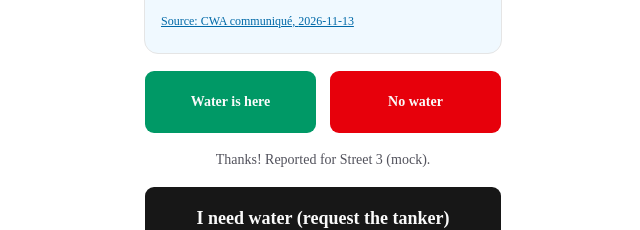
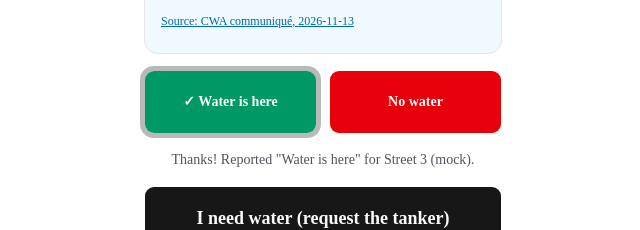
Before and after one commit to TusharDwarka/hackathon-mdx-2026, a Next.js app: page / in a window 1280 px wide. Both pictures are taken after a click on the button "Water is here". Shown: the part 324-554 px from the top of the page, without its empty margins (317-957 px from the left). Built offline with nearby package versions, Linux system fonts and the light colour scheme; no server answers.

Commit message:
home: report buttons insert into reports

```diff
--- a/app/page.tsx
+++ b/app/page.tsx
@@ -4,6 +4,7 @@ import Link from "next/link";
 import { useState, useSyncExternalStore } from "react";
 import { Button } from "@/components/ui/button";
 import { SurpriseCard } from "@/components/home/SurpriseCard";
+import { supabase } from "@/lib/supabase";
 import { MOCK_AREA, MOCK_HOURS_DRY, MOCK_RELIABILITY, MOCK_STREETS, MOCK_WINDOW } from "@/lib/mock";
 
 // Heat colour: hours since last water_on report
@@ -12,6 +13,10 @@ const heat = (h: number) => (h < 6 ? "bg-emerald-500" : h < 24 ? "bg-amber-400"
 const STREET_KEY = "kotdelo.street"; // localStorage: the resident's street id (read by /map too)
 const hhmm = (t: string) => t.slice(0, 5); // Postgres time comes back as "05:00:00"
 const noSubscribe = () => () => {};
+
+const REPORT_TYPES = ["water_on", "water_off"] as const; // reports.type in contracts/api.md
+type ReportType = (typeof REPORT_TYPES)[number];
+const REPORT_LABEL: Record<ReportType, string> = { water_on: "Water is here", water_off: "No water" };
 
 function Label({ text }: { text: string }) {
   return <span className="font-semibold">{text}</span>;
@@ -25,12 +30,21 @@ export default function Home() {
   const saved = mounted ? Number(localStorage.getItem(STREET_KEY)) : 0;
   const street = MOCK_STREETS.find((s) => s.id === (picked ?? saved)) ?? MOCK_STREETS[2];
   const today = mounted ? new Date().toLocaleDateString("en-GB", { weekday: "long", day: "numeric", month: "long", timeZone: "Indian/Mauritius" }) : "";
+  const [reported, setReported] = useState<ReportType | null>(null);
+  const [requested, setRequested] = useState(false);
   const pickStreet = (id: number) => {
     setPicked(id);
+    setReported(null);
     localStorage.setItem(STREET_KEY, String(id));
   };
-  const [reported, setReported] = useState(false);
-  const [requested, setRequested] = useState(false);
+  const report = async (type: ReportType) => {
+    if (type === reported) return; // same answer tapped twice: no duplicate row
+    setReported(type); // optimistic: the tap always answers
+    // op 2. ponytail: inline insert until P3 ships lib/queries.ts. A failed insert (no Supabase
+    // yet, mock street ids) is only logged so the demo never breaks; show an error if it must be real.
+    const { error } = await supabase.from("reports").insert({ street_id: street.id, type });
+    if (error) console.warn("report not saved:", error.message);
+  };
 
   return (
     <main className="mx-auto flex w-full max-w-[390px] flex-col gap-4 p-4">
@@ -60,14 +74,22 @@ export default function Home() {
       </section>
 
       <div className="grid grid-cols-2 gap-3">
-        <Button className="h-16 bg-emerald-600 hover:bg-emerald-700" onClick={() => setReported(true)}>
-          <Label text="Water is here" />
-        </Button>
-        <Button className="h-16 bg-red-600 hover:bg-red-700" onClick={() => setReported(true)}>
-          <Label text="No water" />
-        </Button>
+        {REPORT_TYPES.map((type) => (
+          <Button
+            key={type}
+            aria-pressed={reported === type}
+            className={`h-16 aria-pressed:ring-4 aria-pressed:ring-zinc-900/30 ${type === "water_on" ? "bg-emerald-600 hover:bg-emerald-700" : "bg-red-600 hover:bg-red-700"}`}
+            onClick={() => report(type)}
+          >
+            <Label text={(reported === type ? "✓ " : "") + REPORT_LABEL[type]} />
+          </Button>
+        ))}
       </div>
-      {reported && <p className="text-center text-sm text-zinc-600">Thanks! Reported for {street.name}.</p>}
+      {reported && (
+        <p role="status" className="text-center text-sm text-zinc-600">
+          Thanks! Reported &quot;{REPORT_LABEL[reported]}&quot; for {street.name}.
+        </p>
+      )}
 
       <Button className="h-16 text-lg" disabled={requested} onClick={() => setRequested(true)}>
         <Label text="I need water (request the tanker)" />
--- a/team/p2-frontend/HANDOFF.md
+++ b/team/p2-frontend/HANDOFF.md
@@ -1,17 +1,23 @@
 # HANDOFF (p2-frontend)
 
 ## Changed
-- Step 2 (app/page.tsx only): street picker now remembers the chosen street in `localStorage["kotdelo.street"]` (street id). Window card shows area, today's date (Mauritius time), start-end as HH:MM, and the source link opens in a new tab.
-- Still on `lib/mock.ts` (lib/queries.ts and the CSVs do not exist yet). The yellow MOCKUP banner stays until the swap.
+- Step 3 (app/page.tsx only): "Water is here" / "No water" buttons now insert into `reports` (op 2: `{street_id, type}`) with the anon Supabase client, inline in the page. The tapped button gets a tick and a ring, the line below says what was reported and for which street. Tapping the same answer twice does not insert twice. Changing street clears the message.
+- The insert is optimistic: if it fails (no Supabase project yet, mock street ids) the UI still says thanks and the error goes to the browser console as `report not saved: ...`. So today nothing is actually saved.
+- Step 2 (earlier): street picker remembers the street in `localStorage["kotdelo.street"]` (street id); window card shows area, today's date (Mauritius time), start-end, source link.
+- Still on `lib/mock.ts` for streets and the window. The yellow MOCKUP banner stays until the swap.
 
 ## Needs from others
-- P3: `lib/queries.ts` with (a) streets list incl. area name, (b) op 1 today's window for a street's area. Same shapes as the `Street` / `Window` types in lib/mock.ts so the swap is an import change. Return `null` when there is no window today.
+- P1: Supabase project + `.env.local` / Vercel env vars (task 1b). Until then every report insert fails silently.
+- P3: `lib/queries.ts` with (a) streets list incl. area name, (b) op 1 today's window for a street's area, same shapes as the `Street` / `Window` types in lib/mock.ts; return `null` when there is no window today. If you also ship an op 2 function, tell me and I swap the inline insert for it (one line).
 - P4: /map hard-codes `MY_STREET = MOCK_STREETS[2]`. Read `localStorage["kotdelo.street"]` (street id as a string) instead so "my street" matches what the resident picked on Home.
 
 ## Blocked
-- Real window + real streets: blocked on data/schedule.csv, data/streets.csv and lib/queries.ts.
+- Real streets + real window: blocked on data/schedule.csv, data/streets.csv and lib/queries.ts.
+- Reports really landing in the table: blocked on the Supabase project (1b) and real street ids.
 
 ## How to test
 - `npm run dev`, open http://localhost:3000 at 390px width.
 - Window card shows "Mock Village · <today's date>", "05:00 – 09:00", and a source link.
-- Pick another street, reload the page: the same street is still selected.
+- Tap "No water": the button shows a tick, the line reads `Thanks! Reported "No water" for Street 3 (mock).` In DevTools > Network there is one POST to `/rest/v1/reports` with `{"street_id":3,"type":"water_off"}` (it fails until Supabase is set up; once it is, check the row in the `reports` table).
+- Tap "No water" again: no second POST. Tap "Water is here": one more POST with `water_on`.
+- Pick another street: the thanks line clears. Reload: the same street is still selected.
--- a/team/p2-frontend/TODO.md
+++ b/team/p2-frontend/TODO.md
@@ -3,7 +3,7 @@ Branch: feat/home. Own: app/page.tsx, app/layout.tsx, app/globals.css, component
 Until P3's queries exist, use a small local fake-data object so screens render; swap to the real calls later.
 
 - [x] Step 2: street picker + today's official window (area, day, start-end, source link)
-- [ ] Step 3: two one-tap buttons "Delo inn vini" / "Pena delo" (insert into reports)
+- [x] Step 3: two one-tap buttons "Delo inn vini" / "Pena delo" (insert into reports)
 - [ ] Step 4: "I need water" button (insert into requests) and its status line (waiting / served)
 - [ ] Empty `<SurpriseCard />` slot component on Home (renders nothing yet)
 - [ ] Step 7: schedule vs reality card + reliability score ("on time 4 of 7 days")
```
